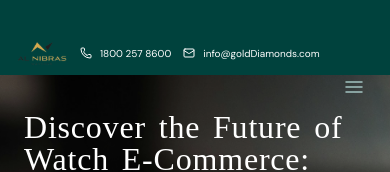
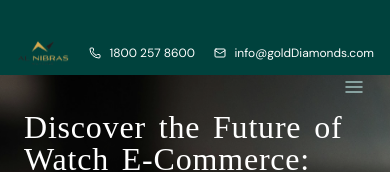
Before and after one commit to jagathkrishna123/WatchEcommerceApp, a React (Vite) app: page / in a window 390 px wide. Shown: the top 172 px of the page. Built offline with nearby package versions, Linux system fonts and the light colour scheme; a web font is replaced by a local one.

Commit message:
last commit

```diff
--- a/src/components/Navbar.jsx
+++ b/src/components/Navbar.jsx
@@ -13,14 +13,14 @@ const Navbar = () => {
         <div className="w-full bg-[#00423D] h-[75px] md:h-auto flex items-end text-white font-dmsans text-[14px]">
           <div className="max-w-[1440px] mx-auto flex justify-start md:justify-between items-center py-2 px-4 w-full">
             {/* Left................ */}
-            <div className="flex items-center gap-3">
-              <img src={Logo} alt="" className="w-[52px] md:w-[60px] md:hidden" />
-              <span className="flex items-center gap-2 text-[10px] md:text-[14px]">
+            <div className="flex items-center gap-1 justify-between w-full">
+              <img src={Logo} alt="" className="w-[54px] md:w-[60px] md:hidden" />
+              <span className="flex items-center gap-2 text-[12px] md:text-[14px]">
                 <Phone className="w-3 h-3 md:w-4 md:h-4" />
                 1800 257 8600
               </span>
 
-              <span className="flex items-center gap-2 text-[10px] md:text-[14px]">
+              <span className="flex items-center gap-2 text-[12px] md:text-[14px]">
                 <Mail className="w-3 h-3 md:w-4 md:h-4" />
                 info@goldDiamonds.com
               </span>
```
